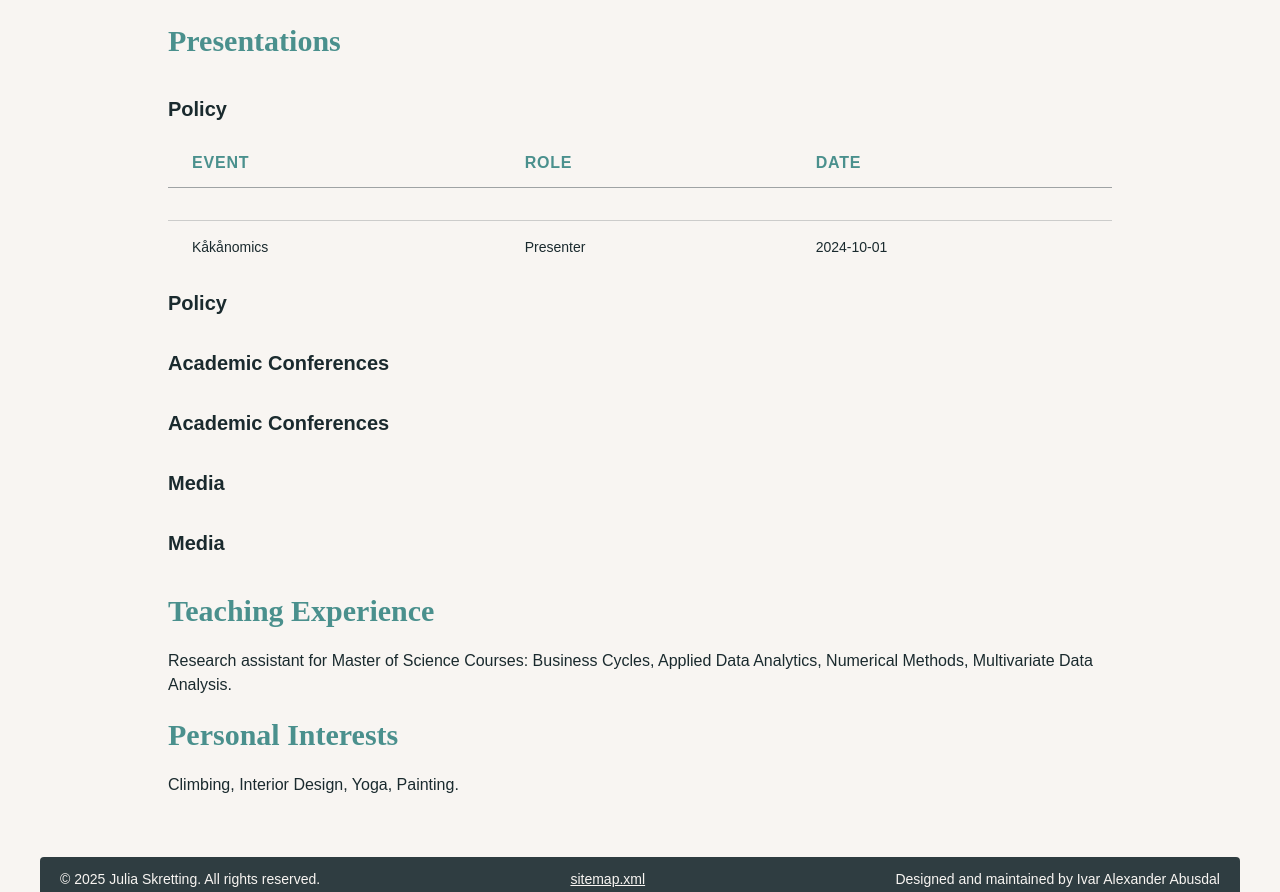
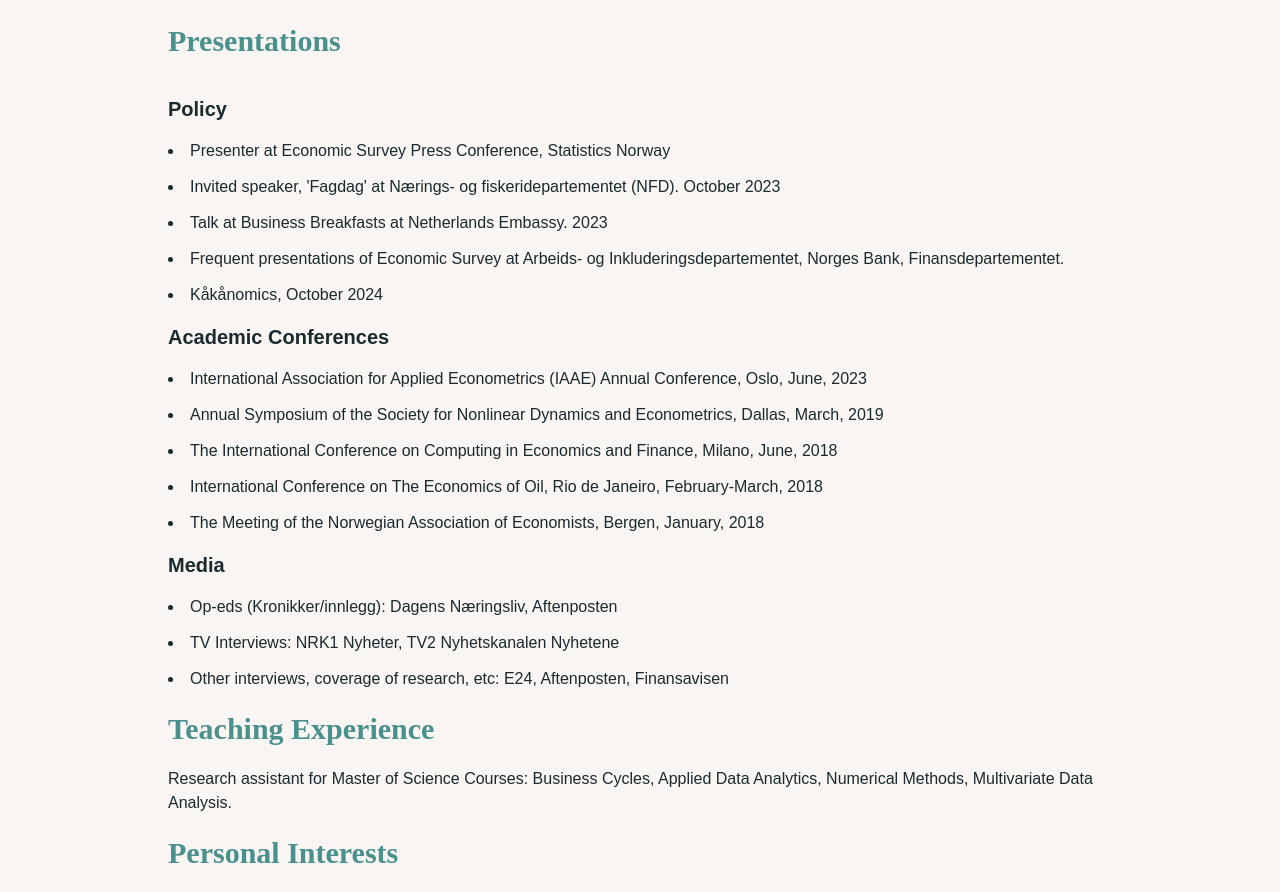
Before and after one commit to BlackZoda/JuliaSkretting, a Next.js app: page /cv in a window 1280 px wide. Shown: the part 1180-2072 px from the top of the page. Built offline with nearby package versions, Linux system fonts and the light colour scheme; a web font is replaced by a local one.

Commit message:
quick cv fix

```diff
--- a/src/app/cv/page.js
+++ b/src/app/cv/page.js
@@ -55,50 +55,31 @@ export default function CVPage() {
             <Heading level={3}>
                 Presentations
             </Heading>
-            <Heading level={4}>
-                Policy
-            </Heading>
-            <PresentationTable
-                columns={["Event", "Role", "Date"]}
-                data={[
-                    {},
-                    { event: "Kåkånomics", role: "Presenter", date: "2024-10-01" },
-                ]}
-            />
             <PresentationSection
                 title="Policy"
-                items={[
-                    "Presenter at Economic Survey Press Conference, Statistics Norway",
-                    "Invited speaker, 'Fagdag' at Nærings- og fiskeridepartementet (NFD). October 2023",
-                    "Talk at Business Breakfasts at Netherlands Embassy. 2023",
-                    "Frequent presentations of Economic Survey at Arbeids- og Inkluderingsdepartementet, Norges Bank, Finansdepartementet.",
-                    "Kåkånomics, October 2024"
-                ]}
-            />
-            <Heading level={4}>
-                Academic Conferences
-            </Heading>
+            >
+                <span>Presenter at Economic Survey Press Conference, Statistics Norway</span>
+                <span>Invited speaker, 'Fagdag' at Nærings- og fiskeridepartementet (NFD). October 2023</span>
+                <span>Talk at Business Breakfasts at Netherlands Embassy. 2023</span>
+                <span>Frequent presentations of Economic Survey at Arbeids- og Inkluderingsdepartementet, Norges Bank, Finansdepartementet.</span>
+                <span>Kåkånomics, October 2024</span>
+            </PresentationSection>
             <PresentationSection
                 title="Academic Conferences"
-                items={[
-                    "International Association for Applied Econometrics (IAAE) Annual Conference, Oslo, June, 2023",
-                    "Annual Symposium of the Society for Nonlinear Dynamics and Econometrics, Dallas, March, 2019",
-                    "The International Conference on Computing in Economics and Finance, Milano, June, 2018",
-                    "International Conference on The Economics of Oil, Rio de Janeiro, February-March, 2018",
-                    "The Meeting of the Norwegian Association of Economists, Bergen, January, 2018"
-                ]}
-            />
-            <Heading level={4}>
-                Media
-            </Heading>
+            >
+                <span>International Association for Applied Econometrics (IAAE) Annual Conference, Oslo, June, 2023</span>
+                <span>Annual Symposium of the Society for Nonlinear Dynamics and Econometrics, Dallas, March, 2019</span>
+                <span>The International Conference on Computing in Economics and Finance, Milano, June, 2018</span>
+                <span>International Conference on The Economics of Oil, Rio de Janeiro, February-March, 2018</span>
+                <span>The Meeting of the Norwegian Association of Economists, Bergen, January, 2018</span>
+            </PresentationSection>
             <PresentationSection
                 title="Media"
-                items={[
-                    "Op-eds (Kronikker/innlegg): Dagens Næringsliv, Aftenposten",
-                    "TV Interviews: NRK1 Nyheter, TV2 Nyhetskanalen Nyhetene",
-                    "Other interviews, coverage of research, etc: E24, Aftenposten, Finansavisen"
-                ]}
-            />
+            >
+                <span>Op-eds (Kronikker/innlegg): Dagens Næringsliv, Aftenposten</span>
+                <span>TV Interviews: NRK1 Nyheter, TV2 Nyhetskanalen Nyhetene</span>
+                <span>Other interviews, coverage of research, etc: E24, Aftenposten, Finansavisen</span>
+            </PresentationSection>
 
             <Heading level={3}>
                 Teaching Experience
--- /dev/null
+++ b/src/pages/_app.js
@@ -0,0 +1,14 @@
+import Head from 'next/head';
+
+function MyApp({ Component, pageProps }) {
+    return (
+        <>
+            <Head>
+                <link rel="preload" href="/_next/static/css/acdaad1d23646914.css" as="style" />
+            </Head>
+            <Component {...pageProps} />
+        </>
+    );
+}
+
+export default MyApp;
```
